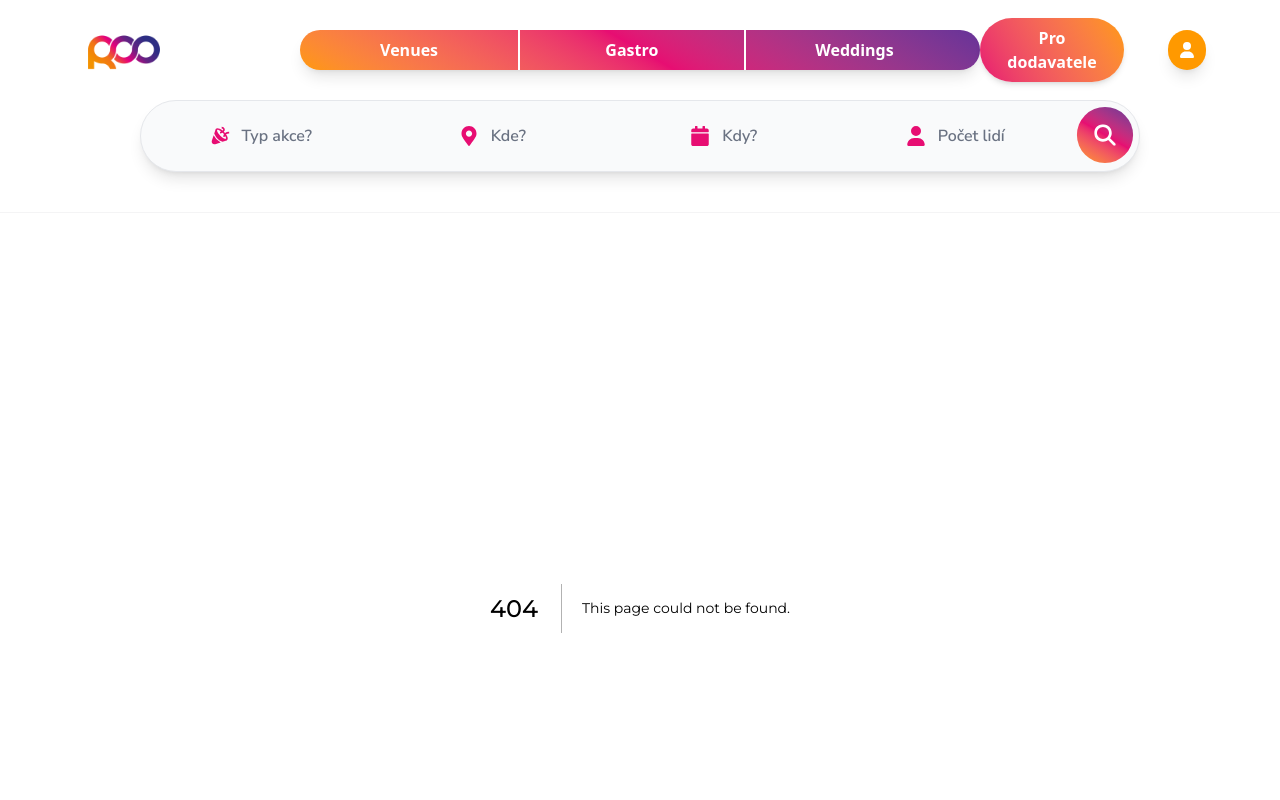
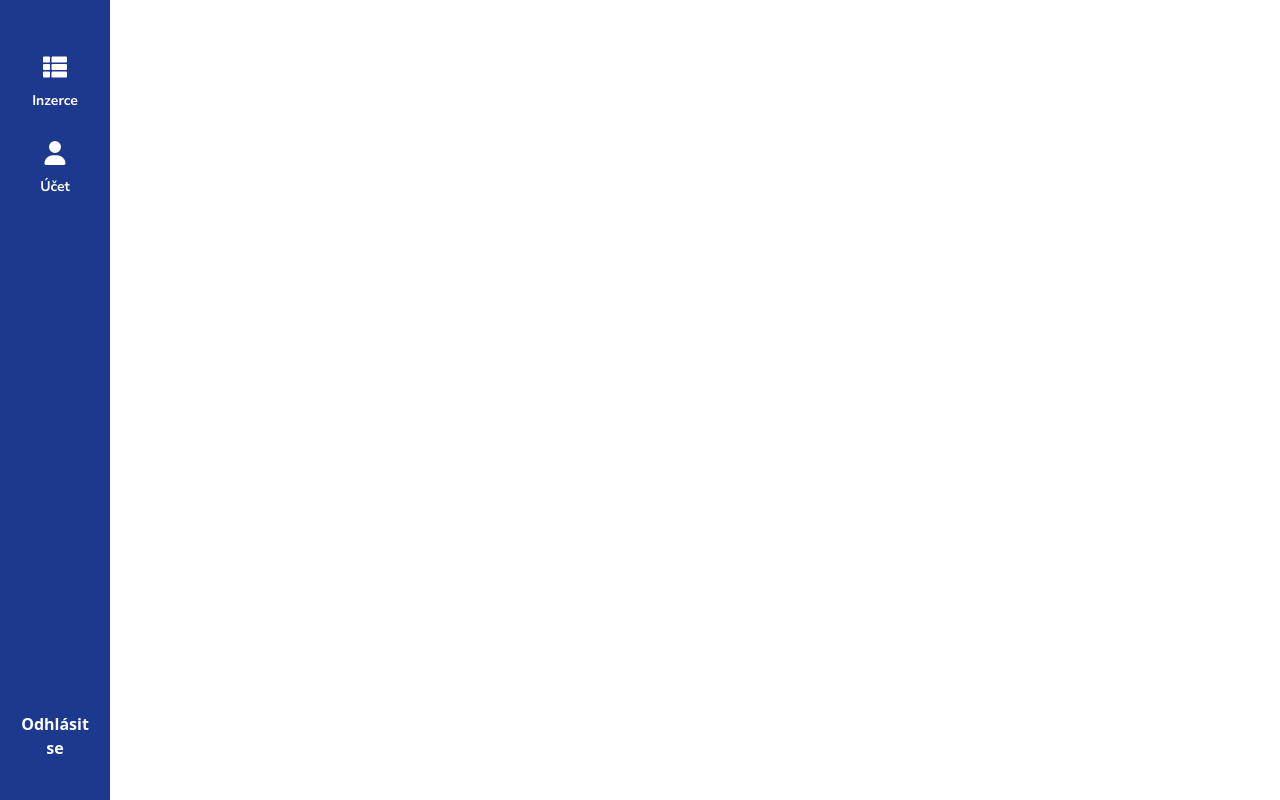
Before and after one commit to mardol131/roo, a Next.js app: page /admin in a window 1280 px wide. Before the commit this address had no page. Shown: the top 800 px of the page. Built offline with nearby package versions, Linux system fonts and the light colour scheme.

Commit message:
Getting header to work in sticky, admin panel

```diff
--- a/app/_components/category/CategoryListings.tsx
+++ b/app/_components/category/CategoryListings.tsx
@@ -17,7 +17,7 @@ export default function CategoryListings({}: Props) {
   }
   return (
     <div>
-      <div className="flex gap-x-5 gap-y-8 w-full p-8 flex-wrap">
+      <div className="flex gap-x-5 gap-y-8 w-full p-8 flex-wrap shrink">
         {topCards}
         {cards}
       </div>
--- a/app/_components/category/FilterBar.tsx
+++ b/app/_components/category/FilterBar.tsx
@@ -25,7 +25,7 @@ type Props = {};
 
 export default function FilterBar({}: Props) {
   return (
-    <div className="relative border-r border-borderLight min-h-screen">
+    <div className="relative border-r border-borderLight min-h-screen pb-20">
       <div className="sticky top-11/12 flex items-center justify-center w-full px-5">
         <button className="bg-pink w-full py-2 rounded-small text-white font-semibold shadow-lg hover:scale-105 animate cursor-pointer hover:shadow-pink-950/30">
           Vyhledat
--- a/app/_components/global/cards/ListingCard.tsx
+++ b/app/_components/global/cards/ListingCard.tsx
@@ -14,7 +14,7 @@ export default function ListingCard({}: Props) {
   return (
     <Link
       href={"/inzerat/muj-inzerat"}
-      className="relative rounded-xl overflow-hidden shadow-2xl shrink-0"
+      className="relative rounded-xl overflow-hidden shadow-2xl"
     >
       <button className="absolute left-2 top-2 bg-orange py-1 px-2 rounded-full text-sm text-white font-semibold">
         Kategorie
@@ -39,7 +39,7 @@ export default function ListingCard({}: Props) {
       </div>
 
       <Image
-        className="max-w-60 h-50 object-cover"
+        className="max-w-70 h-50 object-cover"
         src={image}
         alt=""
         width={600}
--- a/app/_components/global/header/Footer.tsx
+++ b/app/_components/global/header/Footer.tsx
@@ -16,7 +16,7 @@ type Props = {};
 
 export default function Footer({}: Props) {
   return (
-    <SectionWrapper classnameOne="py-5 mt-20 border-t border-borderLight">
+    <div className="py-5 border-t border-borderLight">
       <div className="grid grid-cols-[2fr_5fr_2fr] items-center w-full">
         <div className="flex text-sm items-center gap-5">
           <Image
@@ -56,6 +56,6 @@ export default function Footer({}: Props) {
           </Link>
         </div>
       </div>
-    </SectionWrapper>
+    </div>
   );
 }
--- a/app/_components/global/header/Header.tsx
+++ b/app/_components/global/header/Header.tsx
@@ -1,12 +1,16 @@
+"use client";
+
 import React from "react";
 import HeaderDesktop from "./HeaderDesktop";
+import { usePathname } from "next/navigation";
 
 type Props = {};
 
 export default function Header({}: Props) {
-  return (
-    <>
-      <HeaderDesktop />
-    </>
-  );
+  const pathname = usePathname();
+  if (pathname.startsWith("/admin")) {
+    return <></>;
+  } else {
+    return <HeaderDesktop />;
+  }
 }
--- a/app/_components/global/header/HeaderDesktop.tsx
+++ b/app/_components/global/header/HeaderDesktop.tsx
@@ -175,7 +175,7 @@ export default function HeaderDesktop({}: Props) {
 
   return (
     <div
-      className={`fixed bg-white z-50 px-[74px] flex flex-col items-center w-full border-b border-zinc-100 ${
+      className={`sticky top-0 bg-white z-50 px-[74px] flex flex-col items-center w-full border-b border-zinc-100 ${
         !slug && "pb-5"
       }`}
     >
--- /dev/null
+++ b/app/_components/wrappers/ContentWrapper.tsx
@@ -0,0 +1,20 @@
+"use client";
+
+import { usePathname } from "next/navigation";
+import React, { ReactNode } from "react";
+
+type Props = {
+  children: ReactNode;
+};
+
+export default function ContentWrapper({ children }: Props) {
+  const pathname = usePathname();
+
+  let offsetClass = "pt-64";
+
+  if (pathname.startsWith("/inzerat") || pathname.startsWith("/kategorie"))
+    offsetClass = "pt-54";
+  console.log(offsetClass);
+
+  return <div className={offsetClass}>{children}</div>;
+}
--- /dev/null
+++ b/app/_components/wrappers/HeaderWrapper.tsx
@@ -0,0 +1 @@
+"use client";
--- /dev/null
+++ b/app/admin/page.tsx
@@ -0,0 +1,33 @@
+import React from "react";
+import { FaThList } from "react-icons/fa";
+import { FaUser } from "react-icons/fa6";
+
+type Props = {};
+
+export default function page({}: Props) {
+  return (
+    <div className="grid grid-cols-[110px_1fr]">
+      <div className="bg-blue-900 relative h-full w-full flex justify-center">
+        <div className="w-full px-3">
+          <div className="flex flex-col gap-3 sticky top-0 text-center h-screen justify-between py-10">
+            <div className="">
+              {" "}
+              <div className="cursor-pointer flex flex-col items-center p-2 justify-center gap-3 text-white font-semibold hover:bg-white aspect-square w-full hover:text-textNormal rounded-medium animate">
+                <FaThList className="text-2xl" />
+                <p className="text-sm font-bold">Inzerce</p>
+              </div>
+              <div className="cursor-pointer flex flex-col items-center p-2 justify-center gap-3 text-white font-semibold hover:bg-white aspect-square w-full hover:text-textNormal rounded-medium animate">
+                <FaUser className="text-2xl" />
+                <p className="text-sm font-bold">Účet</p>
+              </div>{" "}
+            </div>
+            <button className="cursor-pointer flex flex-col items-center justify-center gap-3 text-white font-semibold hover:bg-white w-full hover:text-textNormal rounded-small animate">
+              Odhlásit se
+            </button>
+          </div>
+        </div>
+      </div>
+      <div className=""></div>
+    </div>
+  );
+}
--- a/app/inzerat/[slug]/page.tsx
+++ b/app/inzerat/[slug]/page.tsx
@@ -27,7 +27,7 @@ type Props = {};
 
 export default function page({}: Props) {
   return (
-    <div className="-mt-25">
+    <div className="">
       <SectionWrapper>
         <PhotoGrid />
       </SectionWrapper>
--- a/app/layout.tsx
+++ b/app/layout.tsx
@@ -3,6 +3,7 @@ import "./globals.css";
 import Header from "./_components/global/header/Header";
 import StoreProvider from "./_redux/StoreProvider";
 import Footer from "./_components/global/header/Footer";
+import ContentWrapper from "./_components/wrappers/ContentWrapper";
 
 export const metadata: Metadata = {
   title: "Create Next App",
@@ -16,13 +17,15 @@ export default function RootLayout({
 }>) {
   return (
     <html lang="en">
-      <StoreProvider>
-        <body>
-          <Header />
-          <div className="pt-52">{children}</div>
+      <body>
+        <div className="relative">
+          <StoreProvider>
+            <Header />
+          </StoreProvider>
+          {children}
           <Footer />
-        </body>
-      </StoreProvider>
+        </div>
+      </body>
     </html>
   );
 }
--- a/app/page.tsx
+++ b/app/page.tsx
@@ -2,7 +2,7 @@ import Catalog from "./_components/homepage/Catalog";
 
 export default function Home() {
   return (
-    <div className="w-full flex justify-center">
+    <div className="w-full pt-10 flex justify-center">
       <div>
         <Catalog />
       </div>
```
